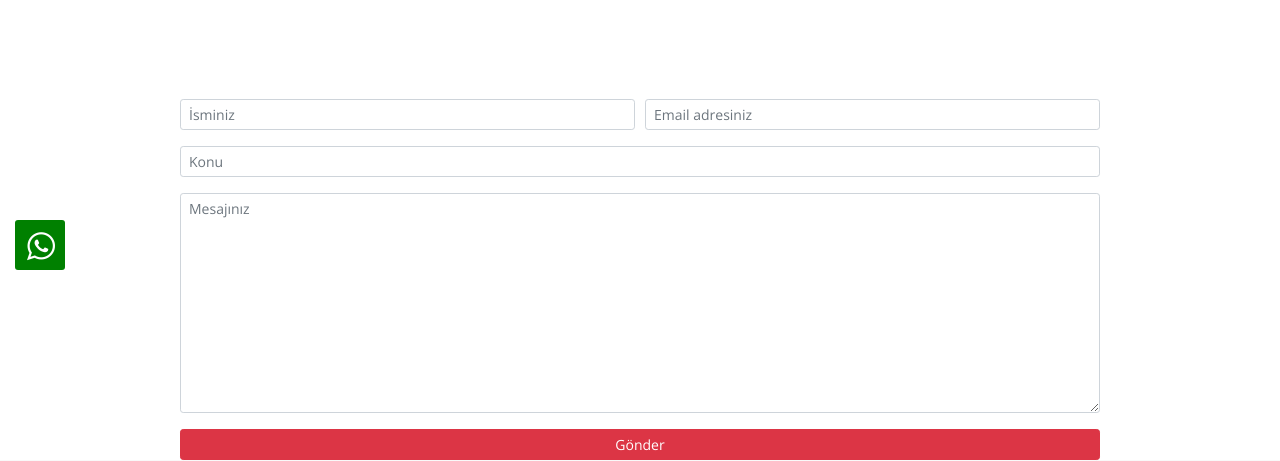
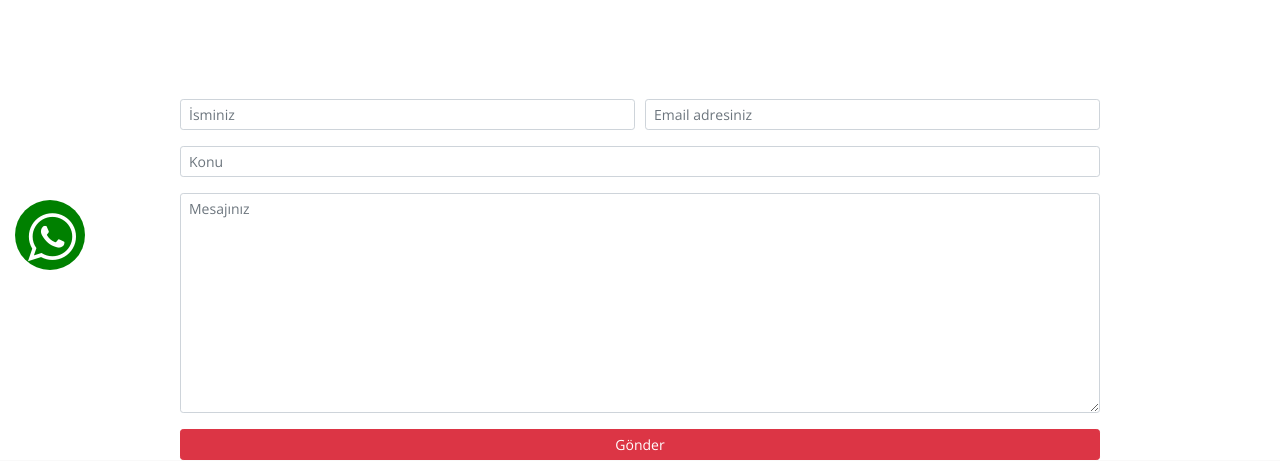
Before and after one commit to kpnemre/Django_KaanFilo, a Django app: page /iletisim/ in a window 1280 px wide. Shown: the part 515-976 px from the top of the page. Run offline with Django 3.2, Linux system fonts and the light colour scheme; data that the repository does not hold is empty; some libraries are stand-ins or nearby versions.

Commit message:
Change Main page styles

```diff
--- a/static/assets/css/style.css
+++ b/static/assets/css/style.css
@@ -136,9 +136,9 @@ body {
 .back-to-left {
   position: fixed;
   /* display: none; */
-  width: 50px;
-  height: 50px;
-  border-radius: 3px;
+  width: 70px;
+  height: 70px;
+  border-radius: 5rem;
   left: 15px;
   bottom: 15px;
   background: green;
@@ -148,10 +148,11 @@ body {
 }
 
 .back-to-left i {
-  font-size: 28px;
+  font-size: 3rem;
   position: absolute;
-  top: 12px;
-  left: 12px;
+
+  top: 13px;
+  left: 13px;
 }
 
 .back-to-left:hover {
```
Also changed, not shown: templates/index.html (+10 -10 lines).
